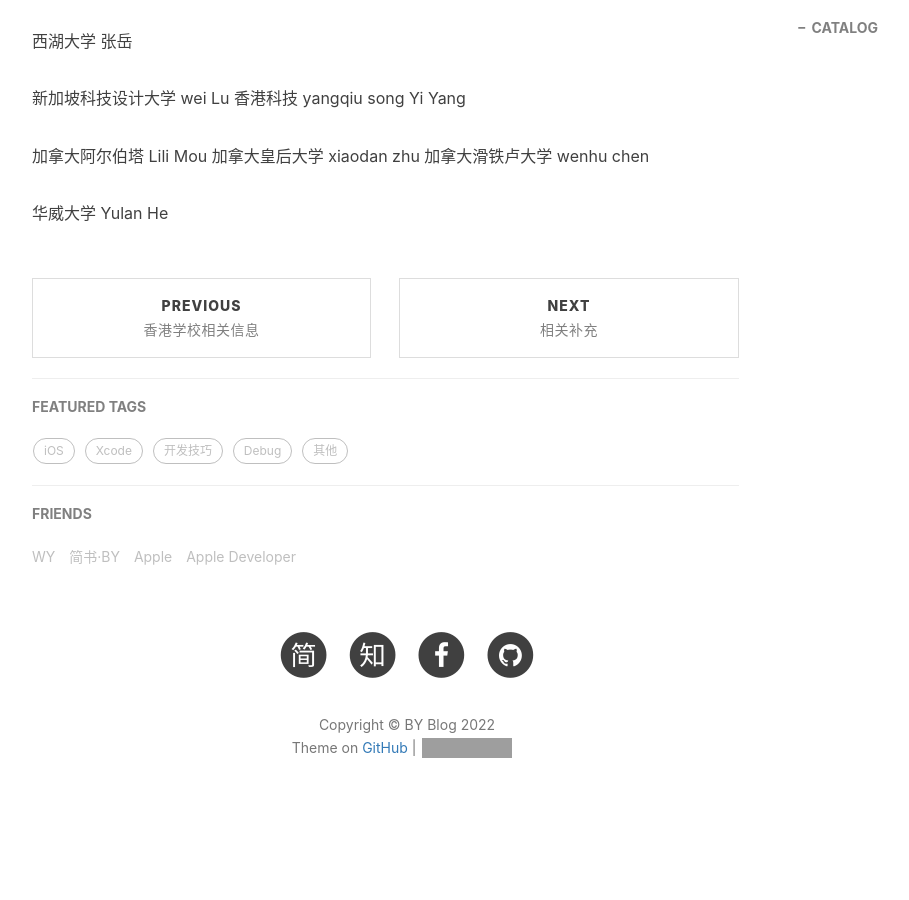
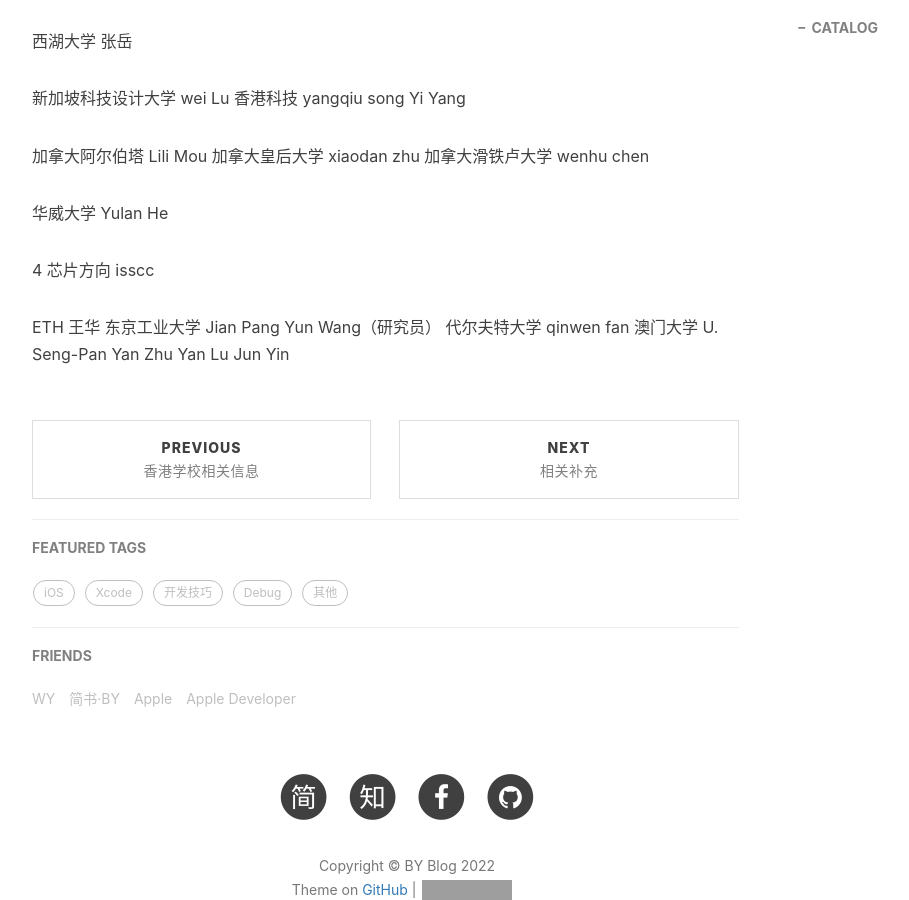
Before and after one commit to pengjiao123/pengjiao123.github.io, a Jekyll site: the page built from _posts/2022-06-18-实习相关.md, in a window 1280 px wide and 900 px high, scrolled down 1358 px. Shown: the whole window, without its empty margins (233-1142 px from the left). Built offline with Jekyll 4.4.1, drawn with Linux system fonts in a browser that asks for light colours; nearby versions of some CDN libraries; comment, search, counter and statistics services are not loaded; before the commit the page ends 2210 px from its top, so only the background shows below that; grey boxes are pictures that could not be loaded.

Commit message:
Update 2022-06-18-实习相关.md

```diff
--- a/_posts/2022-06-18-实习相关.md
+++ b/_posts/2022-06-18-实习相关.md
@@ -68,3 +68,10 @@ nlp 5篇及以下
 加拿大滑铁卢大学 wenhu chen
 
 华威大学 Yulan He
+
+4 芯片方向 isscc
+
+ETH  王华
+东京工业大学 Jian Pang Yun Wang（研究员）
+代尔夫特大学 qinwen fan
+澳门大学  U. Seng-Pan  Yan Zhu Yan Lu Jun Yin
```
